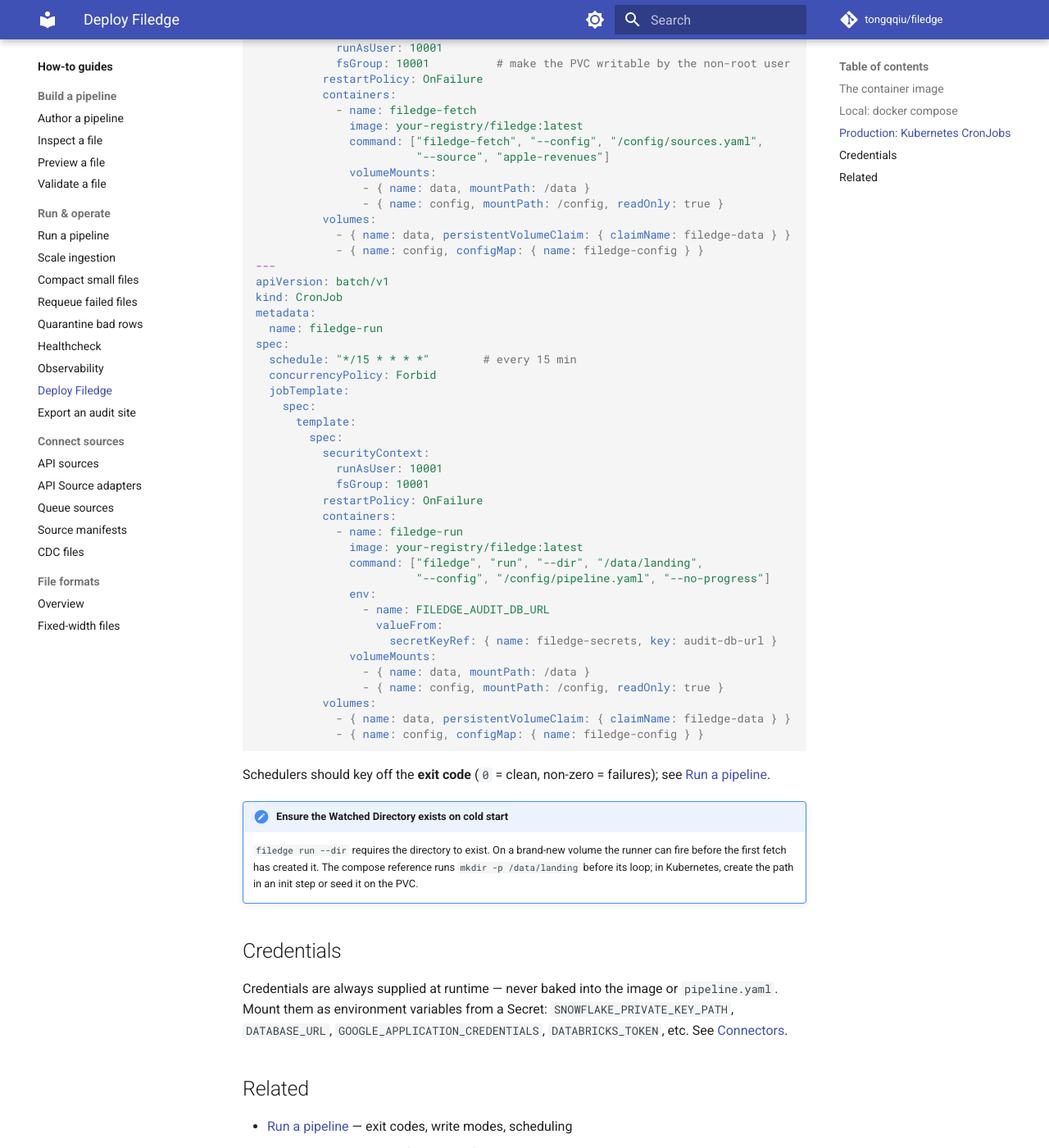
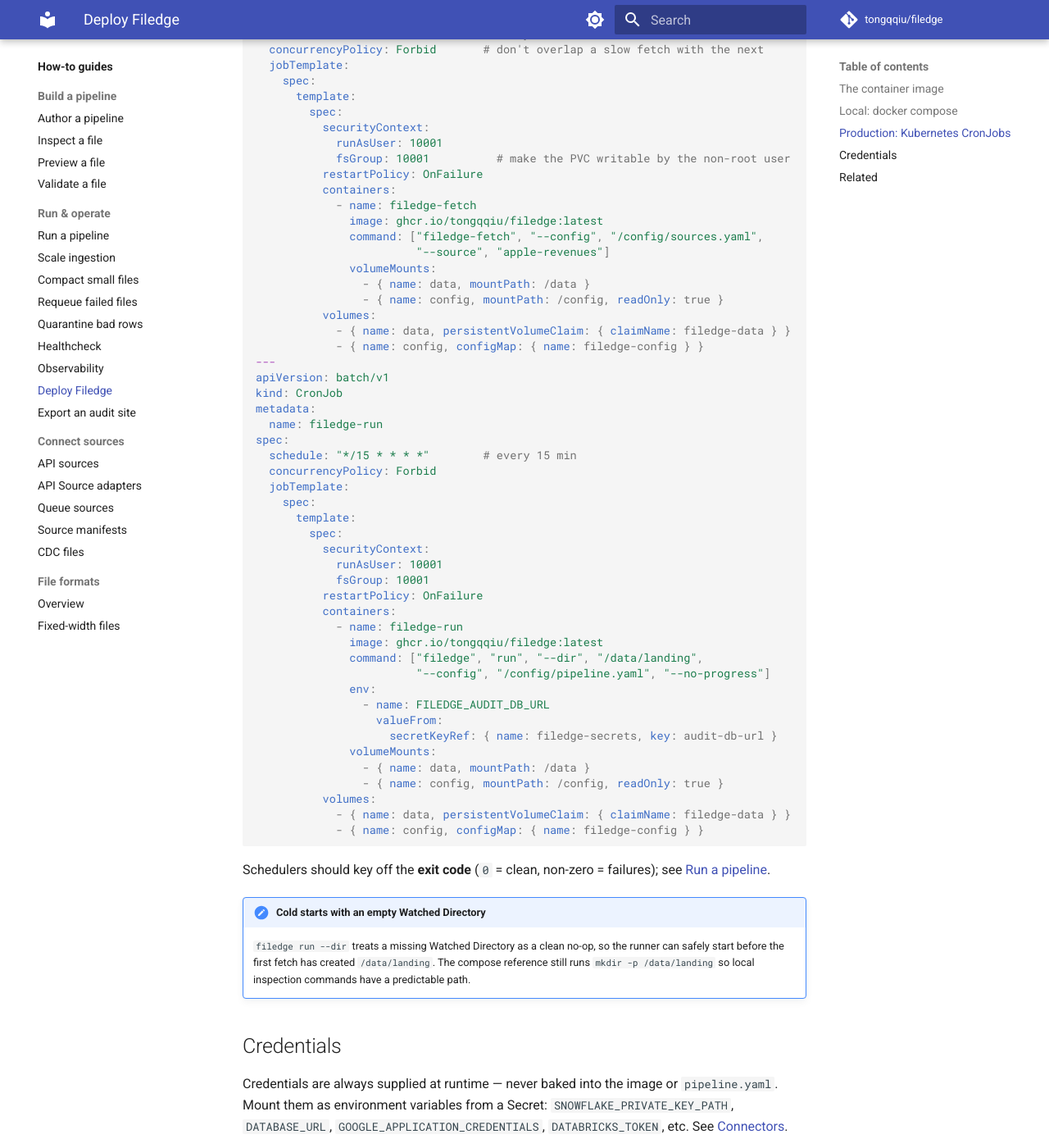
Before and after one commit to tongqqiu/filedge, an MkDocs documentation site: the page built from docs/guides/deploy.md, in a window 1280 px wide and 1400 px high, scrolled down 1717 px. Shown: the whole window at 82% size. Built offline with MkDocs 1.6.1 and Material for MkDocs 9.7.7, drawn with Linux system fonts in a browser that asks for light colours; comment, search, counter and statistics services are not loaded; the version menu is left out; some of the changed text lies outside the part shown.

Commit message:
ci: publish container image to GHCR

````diff
--- a/docs/guides/deploy.md
+++ b/docs/guides/deploy.md
@@ -12,8 +12,16 @@
 
 [`deploy/Dockerfile`](https://github.com/tongqqiu/filedge/blob/main/deploy/Dockerfile)
 builds `filedge`, `filedge-fetch`, and `filedge-materialize` into a slim image.
-The core build carries only the file-ingestion path (SQLite); select
-destination/source extras at build time:
+The official image is published to GitHub Container Registry:
+
+```bash
+docker run --rm ghcr.io/tongqqiu/filedge:0.6.0 --help
+docker run --rm ghcr.io/tongqqiu/filedge:latest --help
+```
+
+The published image carries the core file-ingestion path (SQLite). To build a
+custom image with optional destination/source extras, use the reference
+Dockerfile directly:
 
 ```bash
 # Core (SQLite)
@@ -80,7 +88,7 @@
           restartPolicy: OnFailure
           containers:
             - name: filedge-fetch
-              image: your-registry/filedge:latest
+              image: ghcr.io/tongqqiu/filedge:latest
               command: ["filedge-fetch", "--config", "/config/sources.yaml",
                         "--source", "apple-revenues"]
               volumeMounts:
@@ -107,7 +115,7 @@
           restartPolicy: OnFailure
           containers:
             - name: filedge-run
-              image: your-registry/filedge:latest
+              image: ghcr.io/tongqqiu/filedge:latest
               command: ["filedge", "run", "--dir", "/data/landing",
                         "--config", "/config/pipeline.yaml", "--no-progress"]
               env:
@@ -125,11 +133,11 @@
 Schedulers should key off the **exit code** (`0` = clean, non-zero = failures);
 see [Run a pipeline](run.md#scheduling).
 
-!!! note "Ensure the Watched Directory exists on cold start"
-    `filedge run --dir` requires the directory to exist. On a brand-new volume
-    the runner can fire before the first fetch has created it. The compose
-    reference runs `mkdir -p /data/landing` before its loop; in Kubernetes,
-    create the path in an init step or seed it on the PVC.
+!!! note "Cold starts with an empty Watched Directory"
+    `filedge run --dir` treats a missing Watched Directory as a clean no-op, so
+    the runner can safely start before the first fetch has created `/data/landing`.
+    The compose reference still runs `mkdir -p /data/landing` so local inspection
+    commands have a predictable path.
 
 ## Credentials
 
````
Also changed, not shown: 2 other files.
